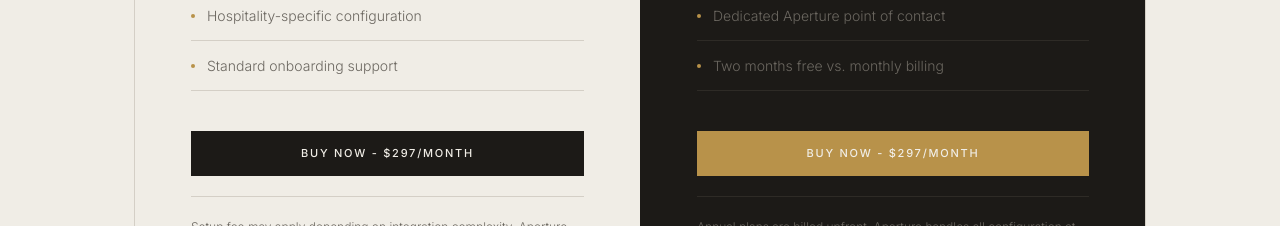
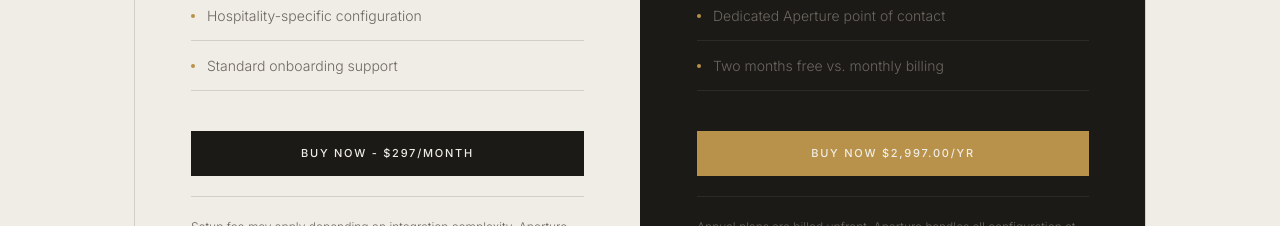
Before and after one commit to letsnavigatebmw/aperture-hospitality, a Next.js app: page /ai-solutions in a window 1280 px wide. Shown: the part 5420-5646 px from the top of the page. Built offline with nearby package versions, Linux system fonts and the light colour scheme.

Commit message:
Update annual pricing button text: 'Buy Now $2,997.00/yr'

```diff
--- a/app/ai-solutions/page.tsx
+++ b/app/ai-solutions/page.tsx
@@ -270,7 +270,7 @@ export default function AISolutionsPage() {
                 ))}
               </ul>
               <a href="https://offer.revenuefactory.com/buy-ai-employee-a" target="_blank" rel="noopener noreferrer" style={{ display: 'flex', width: '100%', alignItems: 'center', justifyContent: 'center', padding: '0.875rem 2rem', background: '#B8924A', color: '#F0EDE6', fontSize: '0.6875rem', fontWeight: 500, letterSpacing: '0.16em', textTransform: 'uppercase', border: 'none', cursor: 'pointer', textDecoration: 'none' }}>
-                Buy Now - $297/Month
+                Buy Now $2,997.00/yr
               </a>
               <p style={{ fontSize: '0.75rem', fontWeight: 300, color: '#6B6760', lineHeight: 1.6, marginTop: '1.25rem', paddingTop: '1.25rem', borderTop: '1px solid #2e2b26' }}>Annual plans are billed upfront. Aperture handles all configuration at no additional charge.</p>
             </div>
```
